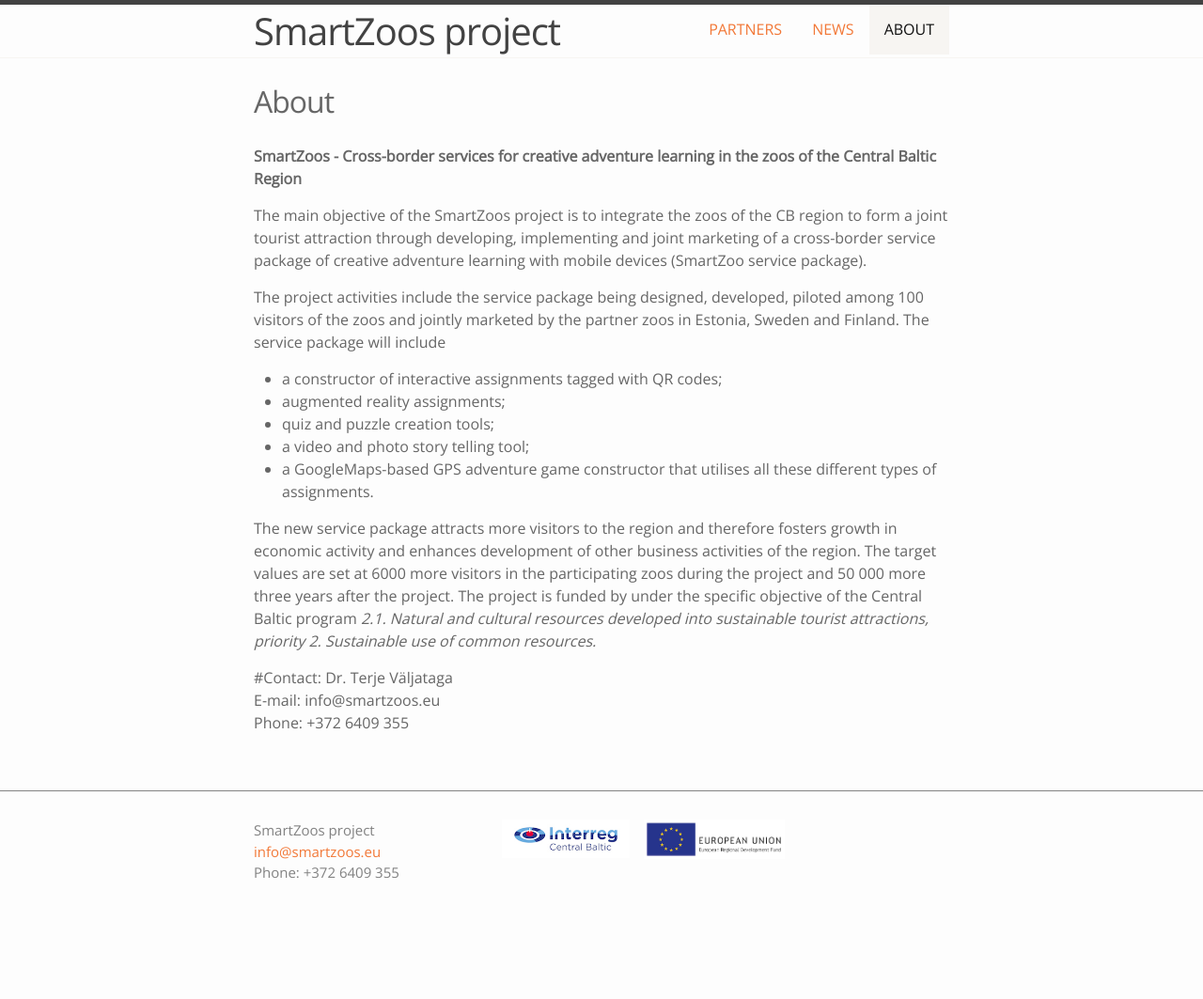
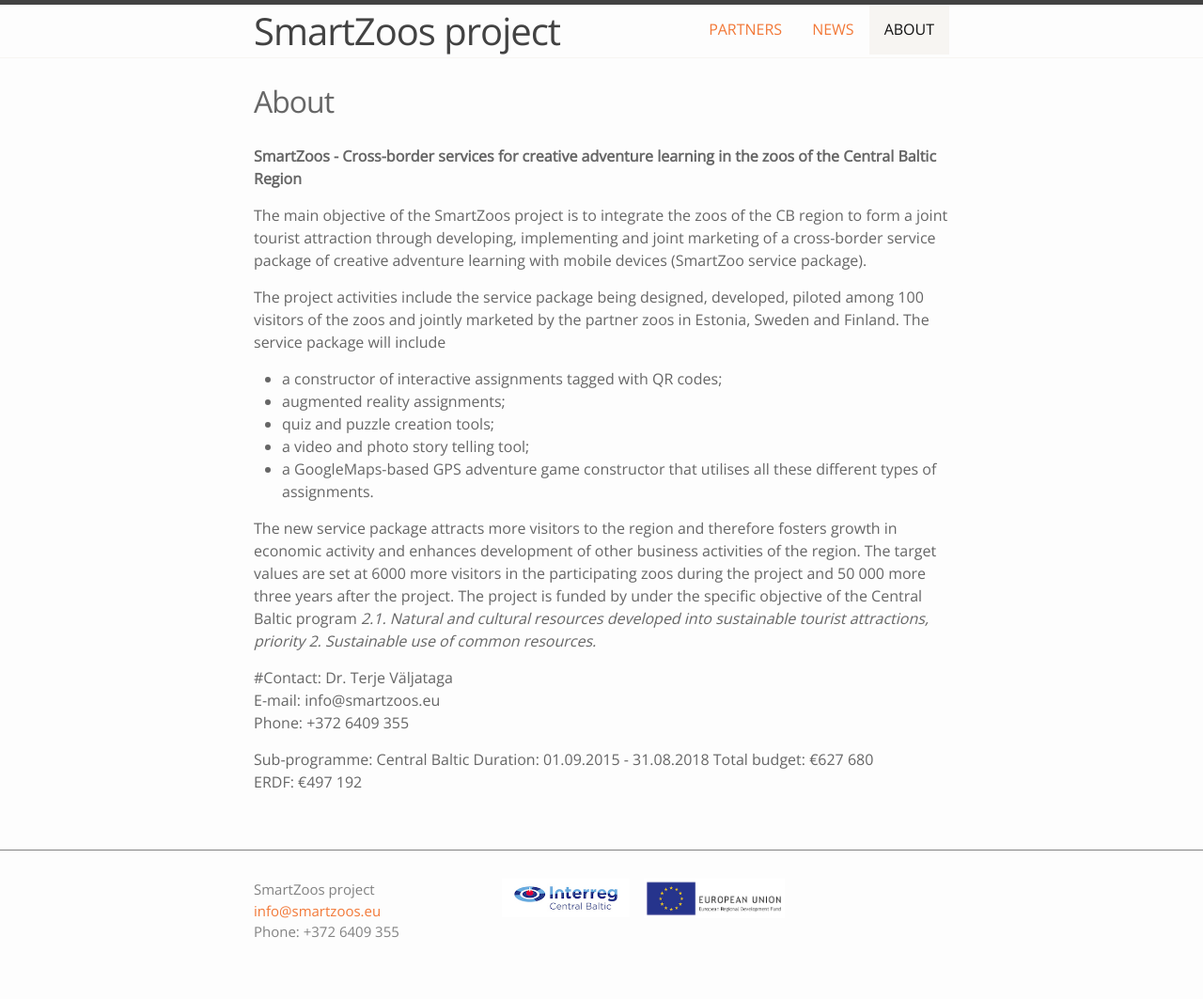
Before and after one commit to tammets/SmartZoosSite, a Jekyll site: the page built from about.md, in a window 1280 px wide. Shown: the whole page at 94% size. Built offline with Jekyll 4.4.1, drawn with Linux system fonts in a browser that asks for light colours; before the commit the page ends 1000 px from its top, so only the background shows below that.

Commit message:
Update about.md

```diff
--- a/about.md
+++ b/about.md
@@ -23,3 +23,8 @@ The project is funded by under the specific objective of the Central Baltic prog
 Dr. Terje Väljataga<br>
 E-mail: info@smartzoos.eu<br>
 Phone: +372 6409 355
+
+Sub-programme: Central Baltic
+Duration: 01.09.2015 - 31.08.2018
+Total budget: €627 680
+ERDF: €497 192
```
